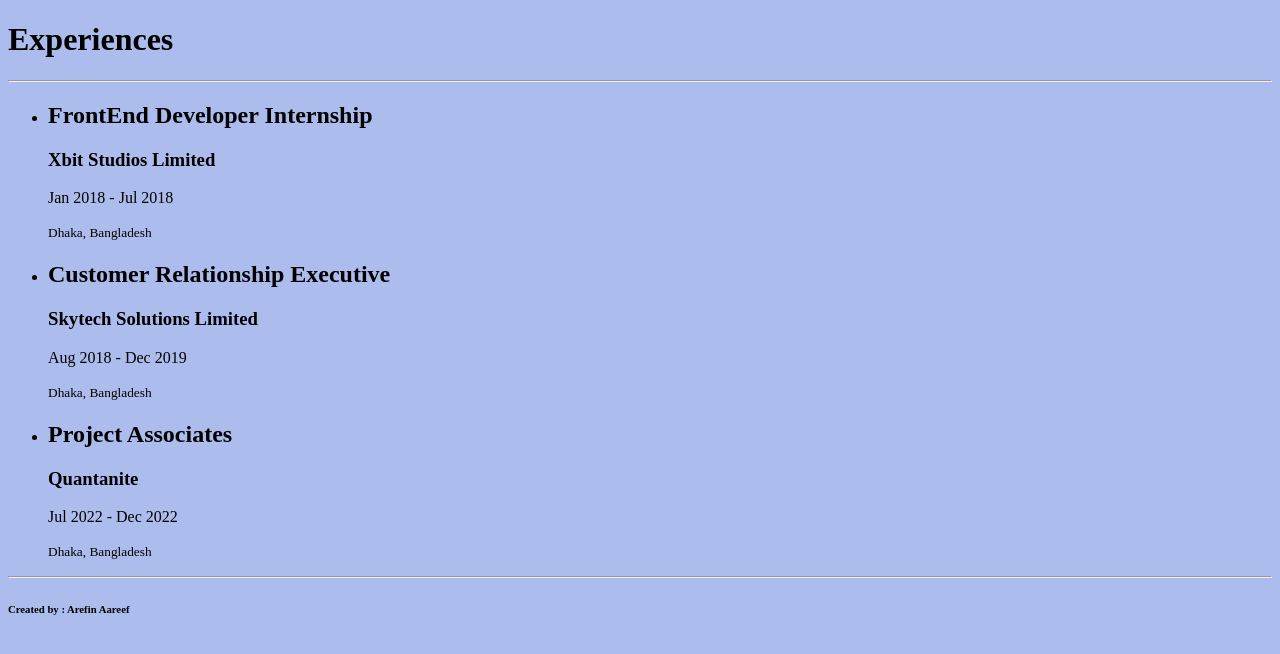
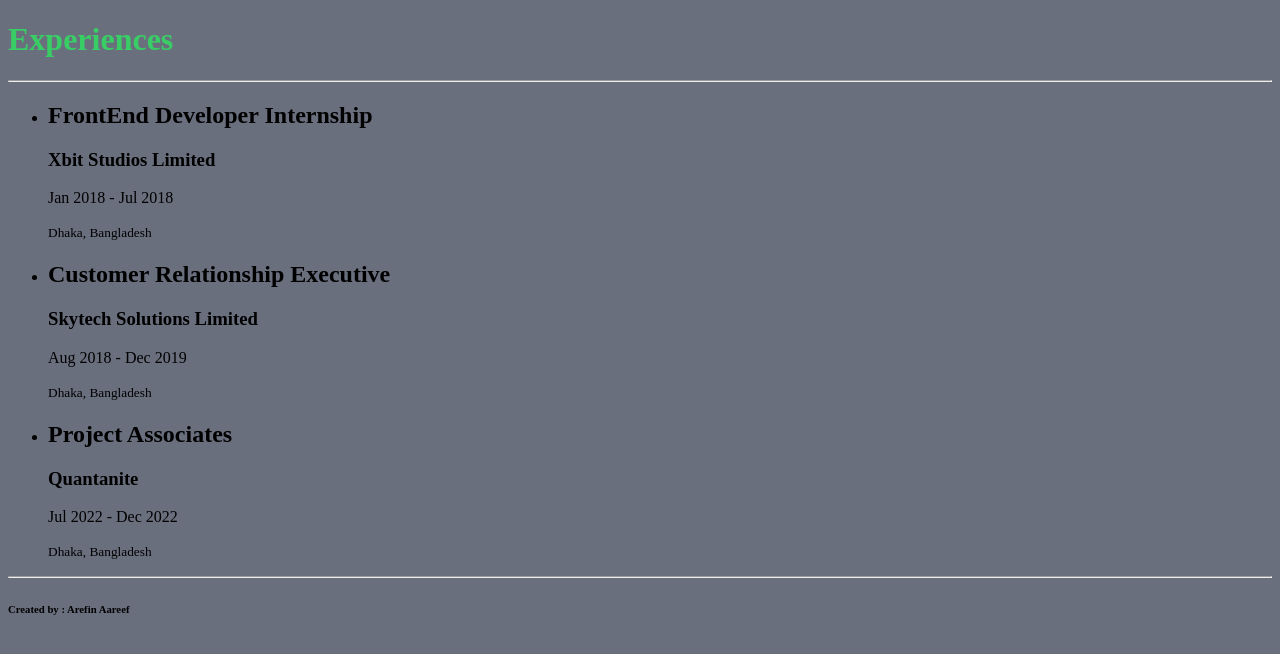
Before and after one commit to arefin-aareef/practice, a plain HTML site: page Portfolio/experiences.html in a window 1280 px wide. Drawn offline with Linux system fonts and the light colour scheme.

Commit message:
color modified

```diff
--- a/Portfolio/experiences.html
+++ b/Portfolio/experiences.html
@@ -9,7 +9,7 @@
 </head>
 <body>
     <header>
-        <h1>Experiences</h1>
+        <h1 id="exp">Experiences</h1>
     </header>
     <hr>
     <main>
--- a/Portfolio/style.css
+++ b/Portfolio/style.css
@@ -1,3 +1,6 @@
 body{
-    background-color: rgb(172, 188, 236);
+    background-color: rgb(106, 111, 126);
 }
+#exp{
+    color: rgb(57, 205, 101);
+}
```
